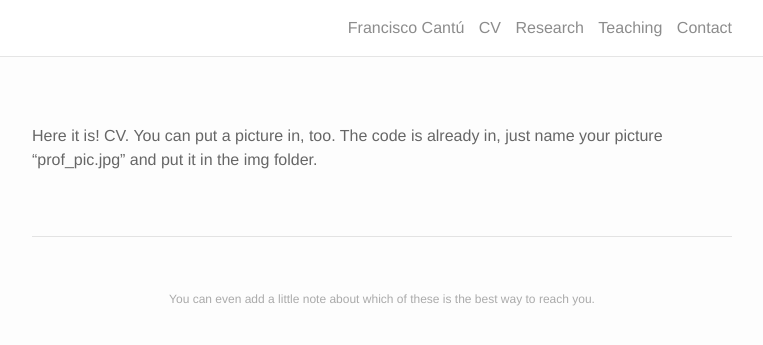
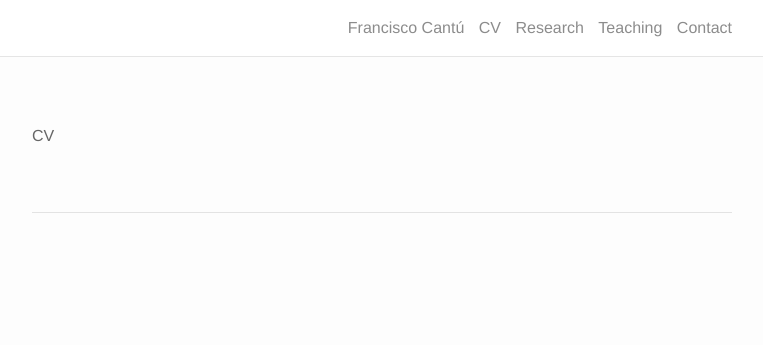
Before and after one commit to franciscocantu/franciscocantu.github.io, a Jekyll site: the page built from cv.md, in a window 1280 px wide. Shown: the top 345 px of the page, without its empty margins (258-1021 px from the left). Built offline with Jekyll 4.4.1, drawn with Linux system fonts in a browser that asks for light colours; nearby versions of some CDN libraries.

Commit message:
Update cv.md

```diff
--- a/cv.md
+++ b/cv.md
@@ -7,13 +7,8 @@ order: 2
 
 
 <br/>
-Here it is! <a href="/CantuCV.pdf" target="blank">CV</a>. You can put a picture in, too. The code is already in, just name your picture "prof_pic.jpg" and put it in the img folder.
+<a href="/CantuCV.pdf" target="blank">CV</a>
 
 <br/>
 <hr/>
 <br/>
-
-
-<div class="col three caption">
-	You can even add a little note about which of these is the best way to reach you.
-</div>
```
